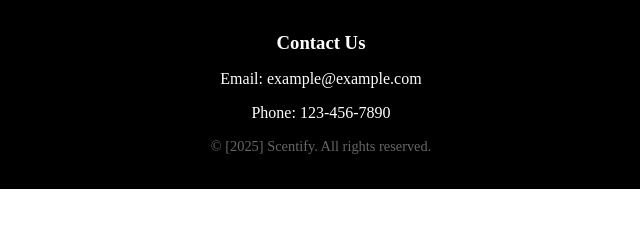
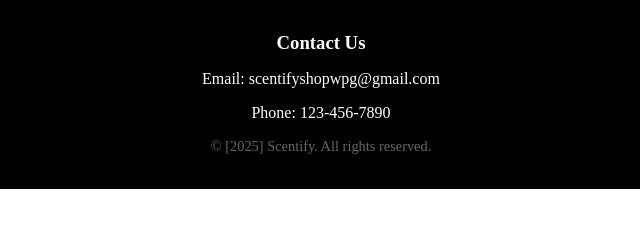
Before and after one commit to SoumyaPurani/Ecommerce_0, a plain HTML site: page index.html in a window 1280 px wide. Shown: the part 547-774 px from the top of the page, 319-959 px from the left. Drawn offline with Linux system fonts and the light colour scheme.

Commit message:
adding email

```diff
--- a/index.html
+++ b/index.html
@@ -67,7 +67,7 @@
         <div class="footer-container">
             <div class="contact-us">
                 <h3>Contact Us</h3>
-                <p>Email: example@example.com</p>
+                <p>Email: scentifyshopwpg@gmail.com</p>
                 <p>Phone: 123-456-7890</p>
             </div>
             <div class="copyright">
```
